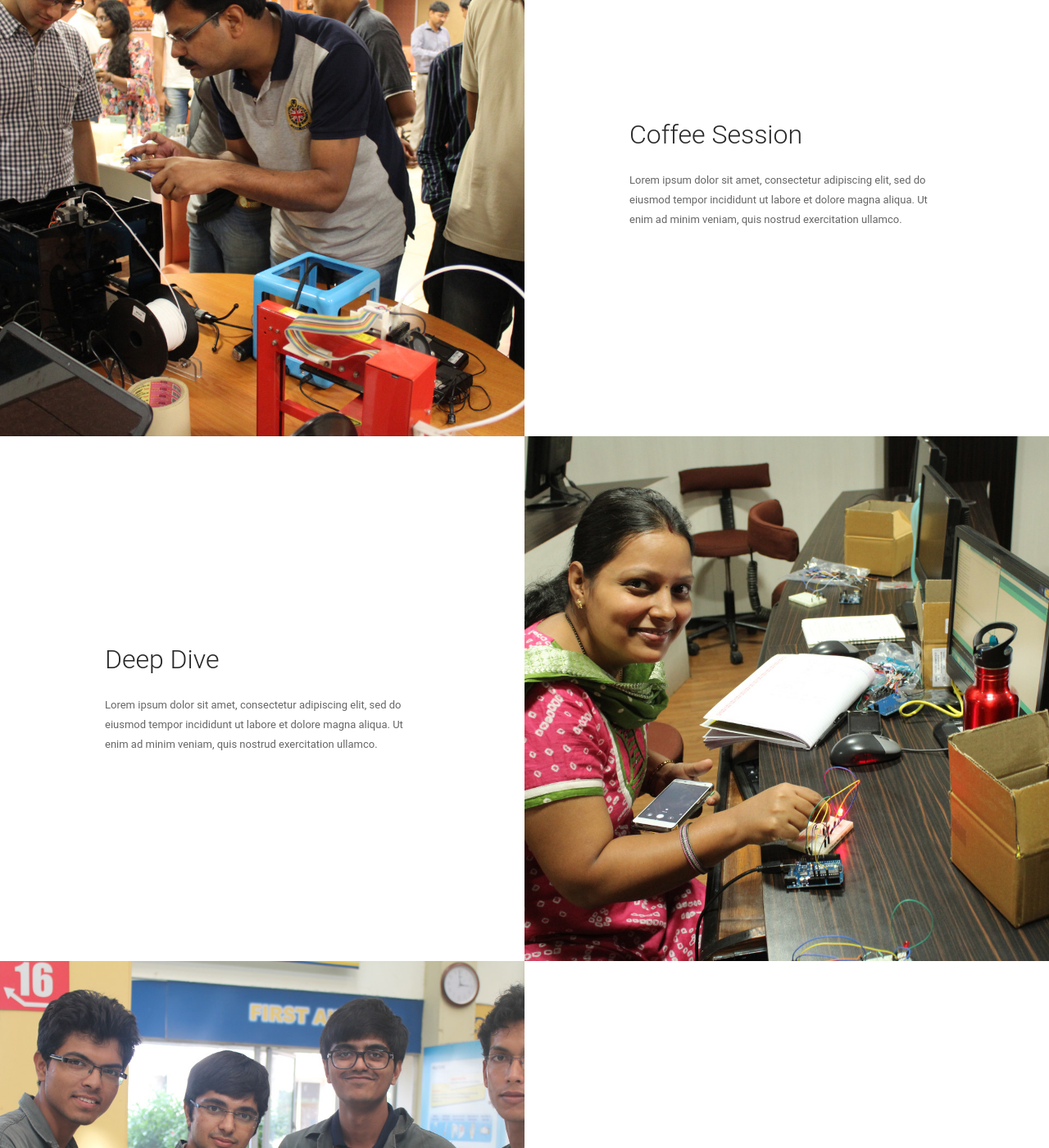
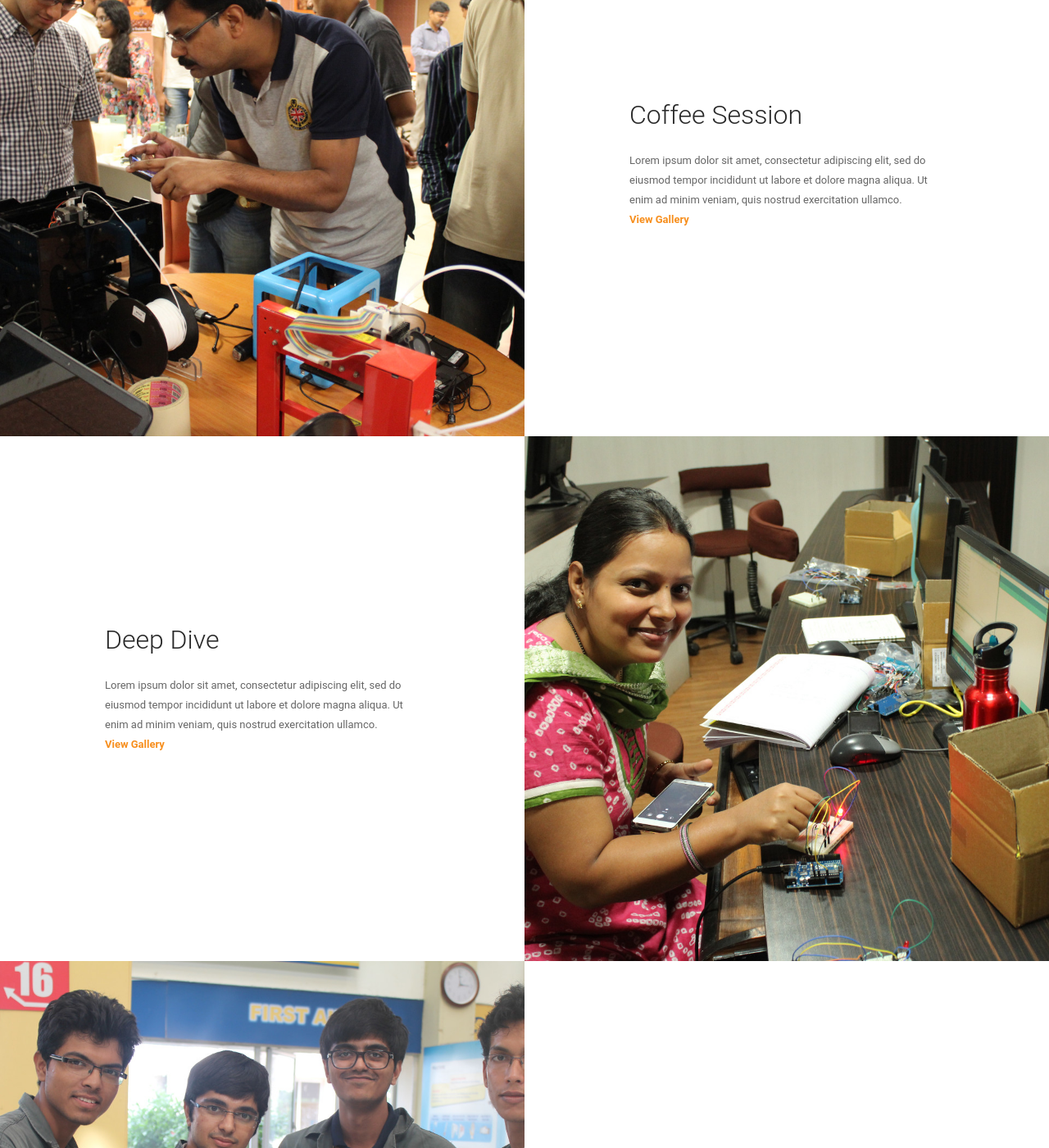
Before and after one commit to akshatkedia/fresher-foundry, a Jekyll site: the page built from services.md, in a window 1280 px wide and 1400 px high, scrolled down 403 px. Shown: the whole window at 82% size. Built offline with Jekyll 4.4.1, drawn with Linux system fonts in a browser that asks for light colours.

Commit message:
Updated 1 7b357d and 17 other files

```diff
--- a/_includes/header.html
+++ b/_includes/header.html
@@ -29,17 +29,6 @@
                     </ul>
                 </div>
                 <!--end of menu module-->
-                <div class="module widget-handle search-widget-handle left">
-                    <div class="search">
-                        <i class="ti-search"></i>
-                        <span class="title">Search Site</span>
-                    </div>
-                    <div class="function">
-                        <form class="search-form">
-                            <input type="text" placeholder="Type Here" />
-                        </form>
-                    </div>
-                </div>
             </div>
             <!--end of module group-->
         </div>
--- a/_layouts/services.html
+++ b/_layouts/services.html
@@ -18,40 +18,67 @@
 </section>
 <section class="image-square left">
     <div class="col-md-6 image">
+        <a href="{{ page.services[0]['featured image'] }}" data-lightbox="{{ page.services[0].name | downcase | slugify }}">
             <div class="background-image-holder">
                 <img alt="image" class="background-image" src="{{ page.services[0]['featured image'] }}" />
             </div>
+        </a>
     </div>
     <div class="col-md-6 col-md-offset-1 content">
         <h3>{{ page.services[0].name }}</h3>
         <p class="mb0">
             Lorem ipsum dolor sit amet, consectetur adipiscing elit, sed do eiusmod tempor incididunt ut labore et dolore magna aliqua. Ut enim ad minim veniam, quis nostrud exercitation ullamco.
         </p>
+        <p>
+            <a href="{{ page.services[0]['featured image'] }}" data-lightbox="{{ page.services[0].name | downcase | slugify | append: "-link" }}">View Gallery</a>
+        </p>
     </div>
+    {% for image in page.services[0].images %}
+        <a href="{{ image.image }}" data-lightbox="{{ page.services[0].name | downcase | slugify }}"></a>
+        <a href="{{ image.image }}" data-lightbox="{{ page.services[0].name | downcase | slugify | append: "-link" }}"></a>
+    {% endfor %}
 </section>
 <section class="image-square right">
     <div class="col-md-6 image">
+        <a href="{{ page.services[1]['featured image'] }}" data-lightbox="{{ page.services[1].name | downcase | slugify }}">
             <div class="background-image-holder">
                 <img alt="image" class="background-image" src="{{ page.services[1]['featured image'] }}" />
             </div>
+        </a>
     </div>
     <div class="col-md-6 content">
         <h3>{{ page.services[1].name }}</h3>
         <p class="mb0">
             Lorem ipsum dolor sit amet, consectetur adipiscing elit, sed do eiusmod tempor incididunt ut labore et dolore magna aliqua. Ut enim ad minim veniam, quis nostrud exercitation ullamco.
         </p>
+        <p>
+            <a href="{{ page.services[1]['featured image'] }}" data-lightbox="{{ page.services[1].name | downcase | slugify | append: "-link" }}">View Gallery</a>
+        </p>
     </div>
+    {% for image in page.services[1].images %}
+        <a href="{{ image.image }}" data-lightbox="{{ page.services[1].name | downcase | slugify }}"></a>
+        <a href="{{ image.image }}" data-lightbox="{{ page.services[1].name | downcase | slugify | append: "-link" }}"></a>
+    {% endfor %}
 </section>
 <section class="image-square left">
     <div class="col-md-6 image">
+        <a href="{{ page.services[2]['featured image'] }}" data-lightbox="{{ page.services[2].name | downcase | slugify }}">
             <div class="background-image-holder">
                 <img alt="image" class="background-image" src="{{ page.services[2]['featured image'] }}" />
             </div>
+        </a>
     </div>
     <div class="col-md-6 col-md-offset-1 content">
         <h3>{{ page.services[2].name }}</h3>
         <p class="mb0">
             Lorem ipsum dolor sit amet, consectetur adipiscing elit, sed do eiusmod tempor incididunt ut labore et dolore magna aliqua. Ut enim ad minim veniam, quis nostrud exercitation ullamco.
         </p>
+        <p>
+            <a href="{{ page.services[2]['featured image'] }}" data-lightbox="{{ page.services[2].name | downcase | slugify | append: "-link" }}">View Gallery</a>
+        </p>
     </div>
+    {% for image in page.services[2].images %}
+        <a href="{{ image.image }}" data-lightbox="{{ page.services[2].name | downcase | slugify }}"></a>
+        <a href="{{ image.image }}" data-lightbox="{{ page.services[2].name | downcase | slugify | append: "-link" }}"></a>
+    {% endfor %}
 </section>
```
Also changed, not shown: _layouts/about.html (+19 -1 lines), about.md (+5 -0 lines), services.md (+26 -3 lines), _uploads/1-3010cf.JPG (added), _uploads/1-7b357d.JPG (added), _uploads/2-58566f.JPG (added), _uploads/2-5f828c.JPG (added), _uploads/2-67a043.JPG (added), _uploads/3-2cc71c.JPG (added), _uploads/3-6d579b.JPG (added), _uploads/3-91210b.JPG (added), _uploads/4-6b5ba6.JPG (added), _uploads/4-779ebe.JPG (added), _uploads/4-e510c7.JPG (added), 2 more files. Lines whose indentation alone changed are shown as unchanged.
